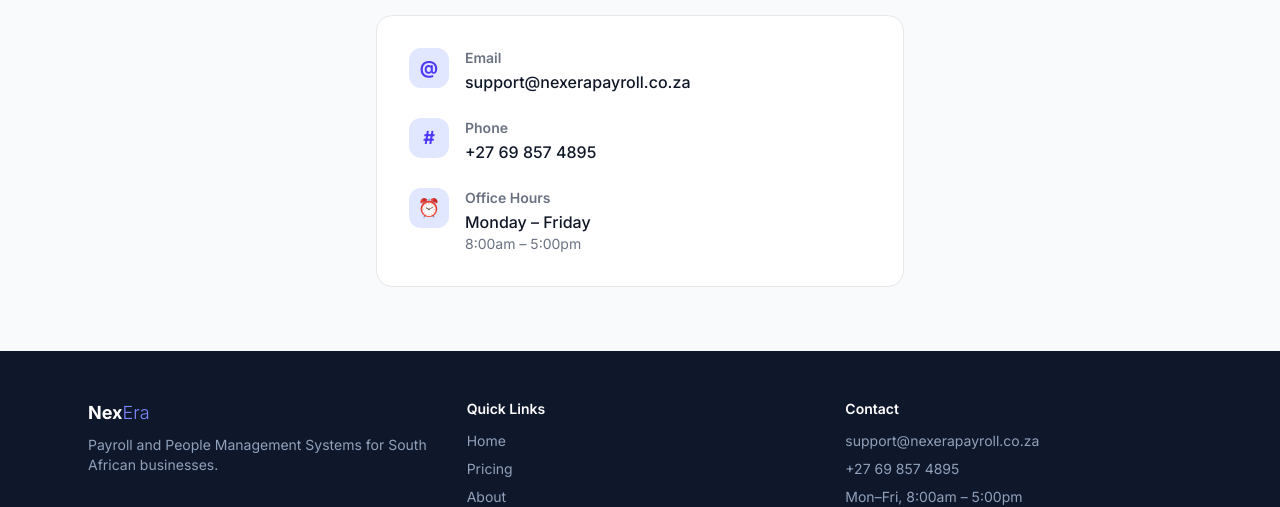
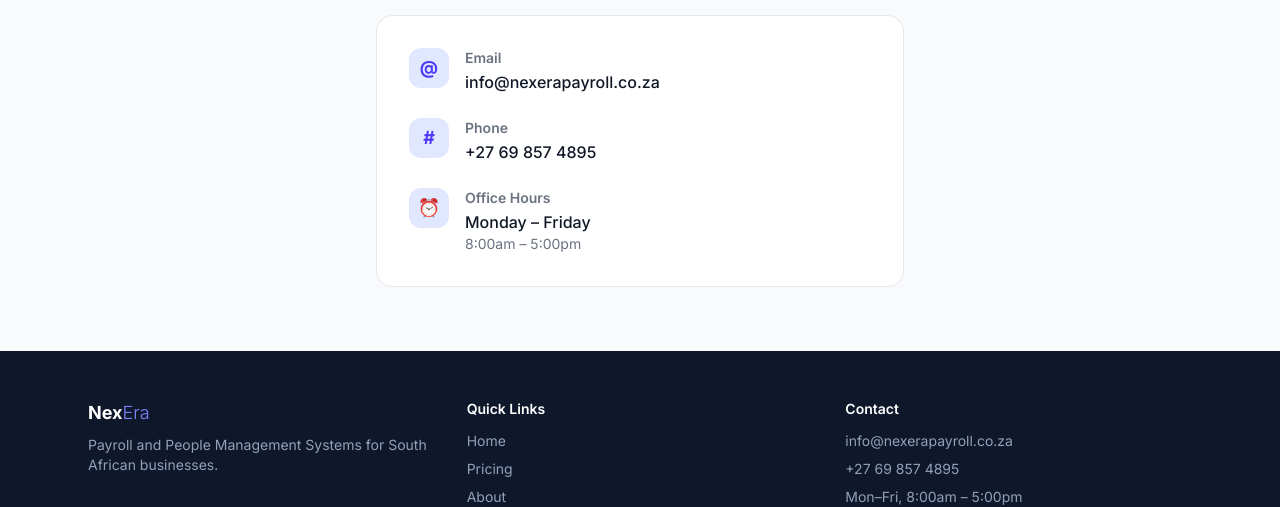
Before and after one commit to nazeerdomingo-ui/nexera-website, a Next.js app: page /contact in a window 1280 px wide. Shown: the part 353-860 px from the top of the page. Built offline with nearby package versions, Linux system fonts and the light colour scheme.

Commit message:
Change contact email to info@nexerapayroll.co.za

```diff
--- a/app/contact/page.tsx
+++ b/app/contact/page.tsx
@@ -20,7 +20,7 @@
                 <div className="w-10 h-10 bg-indigo-100 rounded-xl flex items-center justify-center shrink-0 text-indigo-600 font-bold text-lg">@</div>
                 <div>
                   <div className="text-sm font-semibold text-gray-500 mb-0.5">Email</div>
-                  <div className="text-gray-900 font-medium">support@nexerapayroll.co.za</div>
+                  <div className="text-gray-900 font-medium">info@nexerapayroll.co.za</div>
                 </div>
               </div>
 
--- a/components/footer.tsx
+++ b/components/footer.tsx
@@ -23,7 +23,7 @@
           <div>
             <div className="text-white font-semibold text-sm mb-3">Contact</div>
             <div className="space-y-2 text-sm">
-              <p>support@nexerapayroll.co.za</p>
+              <p>info@nexerapayroll.co.za</p>
               <p>+27 69 857 4895</p>
               <p>Mon–Fri, 8:00am – 5:00pm</p>
             </div>
```
